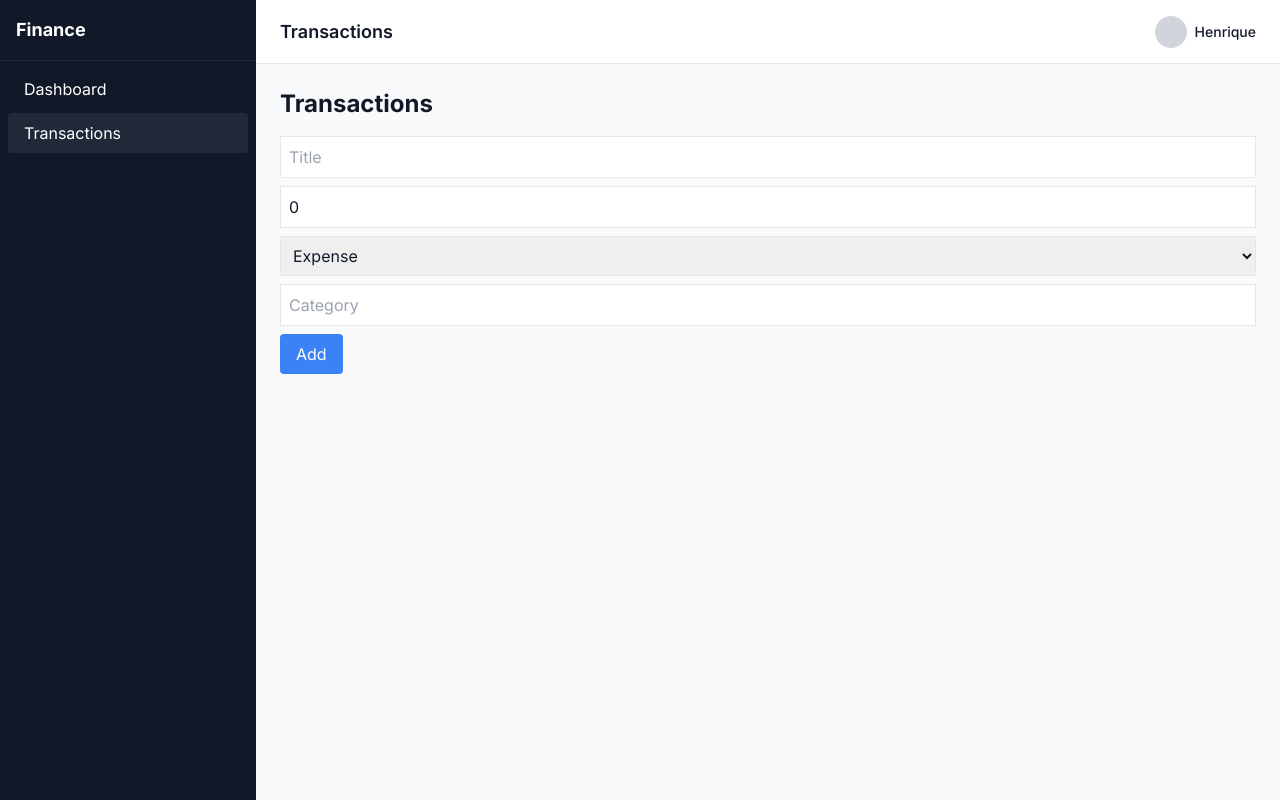
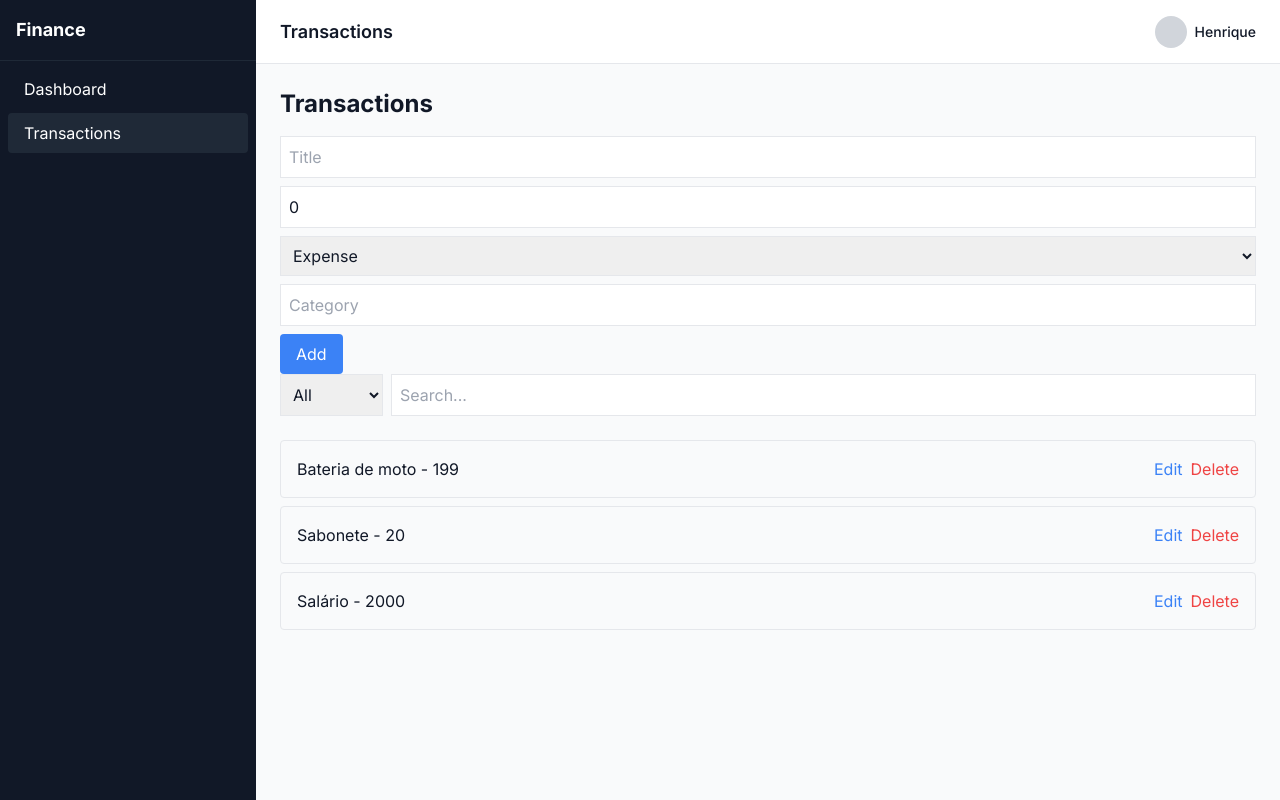
Before and after one commit to Henriqueverri/finance-tracker, a Vue app: page /transactions in a window 1280 px wide. Built offline with nearby package versions, Linux system fonts and the light colour scheme; data requests are answered from the project's data file; sample sign-in values are in the browser's storage.

Commit message:
feat: add transaction filters with derived state in store

```diff
--- a/db.json
+++ b/db.json
@@ -1,4 +1,29 @@
 {
-  "transactions": [],
+  "transactions": [
+    {
+      "id": "6mstFhuCwDc",
+      "title": "Bateria de moto",
+      "amount": 199,
+      "type": "expense",
+      "category": "Veículo",
+      "date": "2026-04-18T23:33:37.691Z"
+    },
+    {
+      "id": "ue7quseeBdk",
+      "title": "Sabonete",
+      "amount": 20,
+      "type": "expense",
+      "category": "Higiene",
+      "date": "2026-04-18T23:36:05.009Z"
+    },
+    {
+      "id": "CKS7RyNB8QQ",
+      "title": "Salário",
+      "amount": 2000,
+      "type": "income",
+      "category": "Salário",
+      "date": "2026-04-18T23:36:41.913Z"
+    }
+  ],
   "$schema": "./node_modules/json-server/schema.json"
 }
--- a/src/modules/transactions/pages/Transactions.vue
+++ b/src/modules/transactions/pages/Transactions.vue
@@ -34,6 +34,16 @@ const updateTransaction = async (transaction: Transaction) => {
 const remove = async (id: string) => {
   await store.remove(id)
 }
+
+const handleTypeChange = (event: Event) => {
+  const target = event.target as HTMLSelectElement
+  store.setTypeFilter(target.value as any)
+}
+
+const handleSearch = (event: Event) => {
+  const target = event.target as HTMLInputElement
+  store.setSearchFilter(target.value)
+}
 </script>
 
 <template>
@@ -51,9 +61,27 @@ const remove = async (id: string) => {
       {{ store.error }}
     </div>
 
+    <div class="flex gap-2 mb-4">
+      <select
+        @change="handleTypeChange"
+        class="border p-2"
+      >
+        <option value="">All</option>
+        <option value="income">Income</option>
+        <option value="expense">Expense</option>
+      </select>
+
+      <input
+        type="text"
+        placeholder="Search..."
+        @input="handleSearch"
+        class="border p-2 flex-1"
+      />
+    </div>
+
     <ul class="space-y-2 mt-6">
       <li
-        v-for="t in store.transactions"
+        v-for="t in store.filteredTransactions"
         :key="t.id"
         class="p-4 border rounded flex justify-between"
       >
--- a/src/modules/transactions/store/transactionStore.ts
+++ b/src/modules/transactions/store/transactionStore.ts
@@ -7,6 +7,10 @@ export const useTransactionStore = defineStore('transaction', {
     transactions: [] as Transaction[],
     loading: false,
     error: null as string | null,
+    filters: {
+      type: '' as 'income' | 'expense' | '',
+      search: '',
+    },
   }),
 
   actions: {
@@ -69,6 +73,14 @@ export const useTransactionStore = defineStore('transaction', {
         this.loading = false
       }
     },
+
+    setTypeFilter(type: 'income' | 'expense' | '') {
+      this.filters.type = type
+    },
+
+    setSearchFilter(search: string) {
+      this.filters.search = search
+    },
   },
 
   getters: {
@@ -85,5 +97,17 @@ export const useTransactionStore = defineStore('transaction', {
     balance(): number {
       return this.totalIncome - this.totalExpense
     },
+
+    filteredTransactions: (state) => {
+      return state.transactions.filter((t) => {
+        const matchesType =
+          !state.filters.type || t.type === state.filters.type
+
+        const matchesSearch =
+          t.title.toLowerCase().includes(state.filters.search.toLowerCase())
+
+        return matchesType && matchesSearch
+      })
+    },
   }
 })
```
